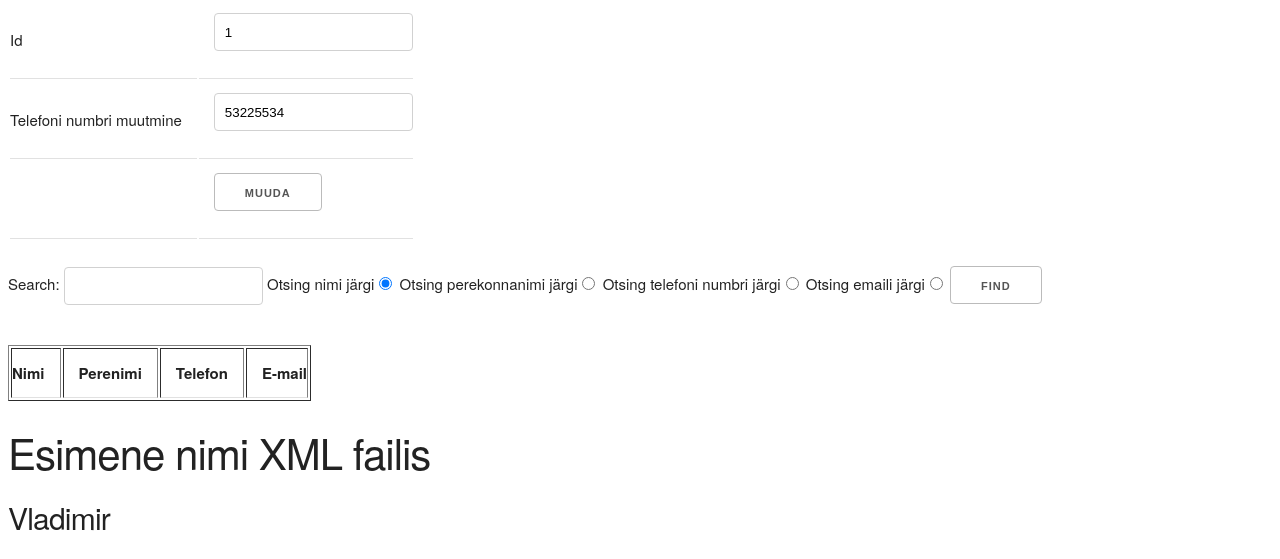
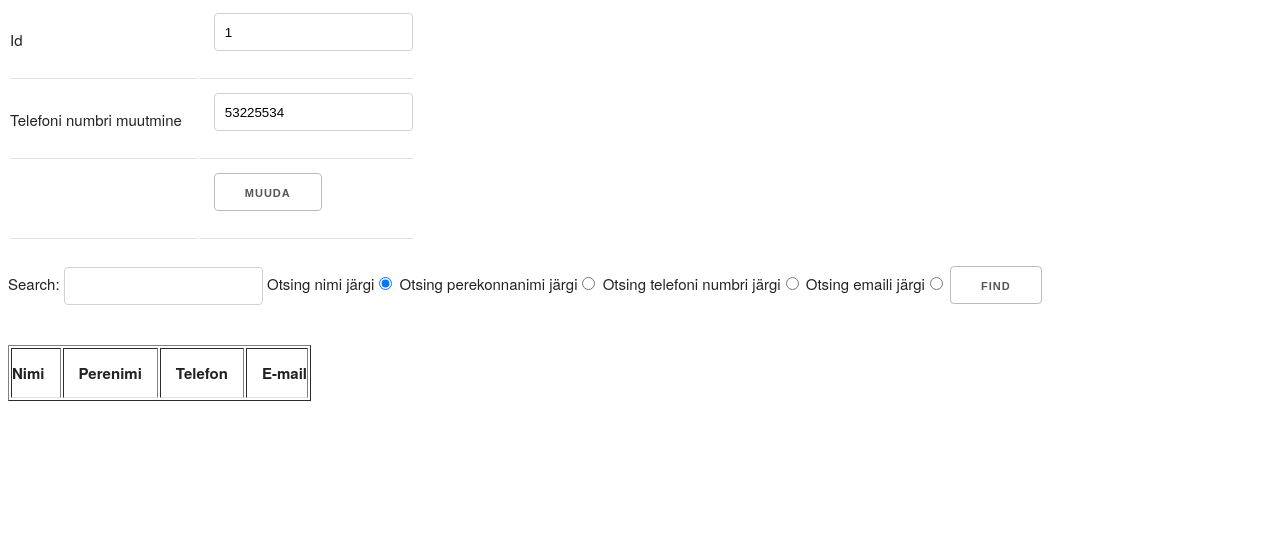
Before and after one commit to DanilGritsenko/PhoneBook-1, a PHP site: page /?id=1 in a window 1280 px wide. Shown: the part 402-961 px from the top of the page. After the commit the page ends 803 px from the top, so only its background shows below. Run offline with PHP 8.4, Linux system fonts and the light colour scheme; lists and menus that the app fills with data are empty.

```diff
--- a/PhoneBookPHP/index.php
+++ b/PhoneBookPHP/index.php
@@ -167,15 +167,7 @@ foreach($computers -> kontakt as $arvuti){
         }
         echo "Leitud ".($counter)." kontakti";
     }
-
     ?>
 </table>
-
-<h2>Esimene nimi XML failis</h2>
-<?php
-echo "<h4>".$computers -> kontakt -> nimi[0]."</h4>";
-?>
-
-
 </body>
 </html>
```
